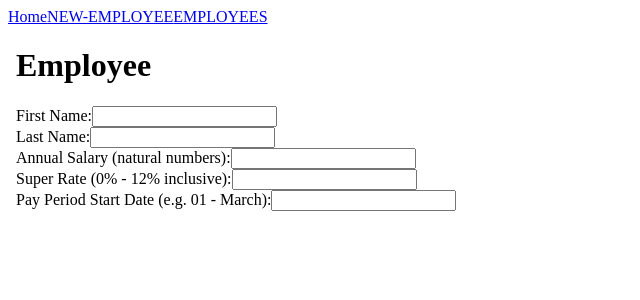
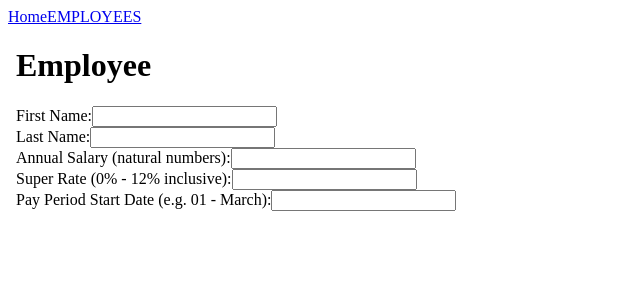
Before and after one commit to stevenmchoi/next_js, a Next.js app: page / in a window 1280 px wide. Shown: the top 300 px of the page, without its empty margins (0-640 px from the left). Built offline with nearby package versions, Linux system fonts and the light colour scheme.

Commit message:
Rename employee_form to main

```diff
--- a/components/employee_form.js
+++ b/components/main.js
@@ -11,7 +11,7 @@ export default ( { children } ) => (
 		<nav>
 			<Menu href={'/'} label={'Home'} />
 			{
-				[ 'new-employee', 'employees' ].map( m => (
+				[ 'employees' ].map( m => (
 					<Menu
 						key={m}
 						href={`/${m}`}
--- a/pages/index.js
+++ b/pages/index.js
@@ -1,4 +1,4 @@
-import Page from '../components/employee_form';
+import Page from '../components/main';
 
 export default () => (
 	<Page>
```
